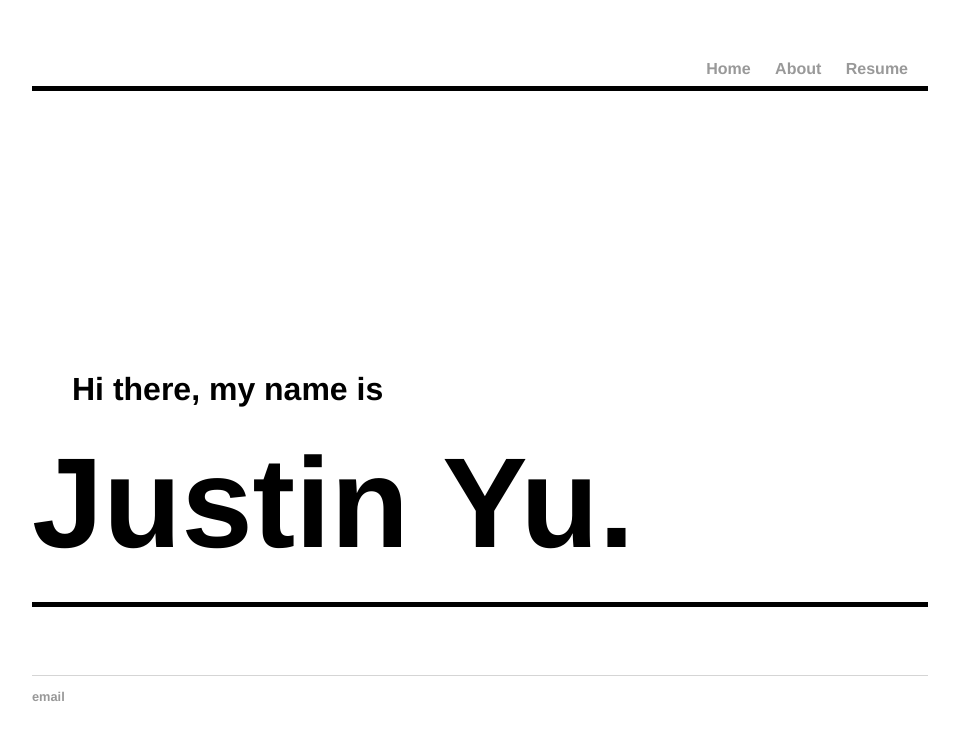
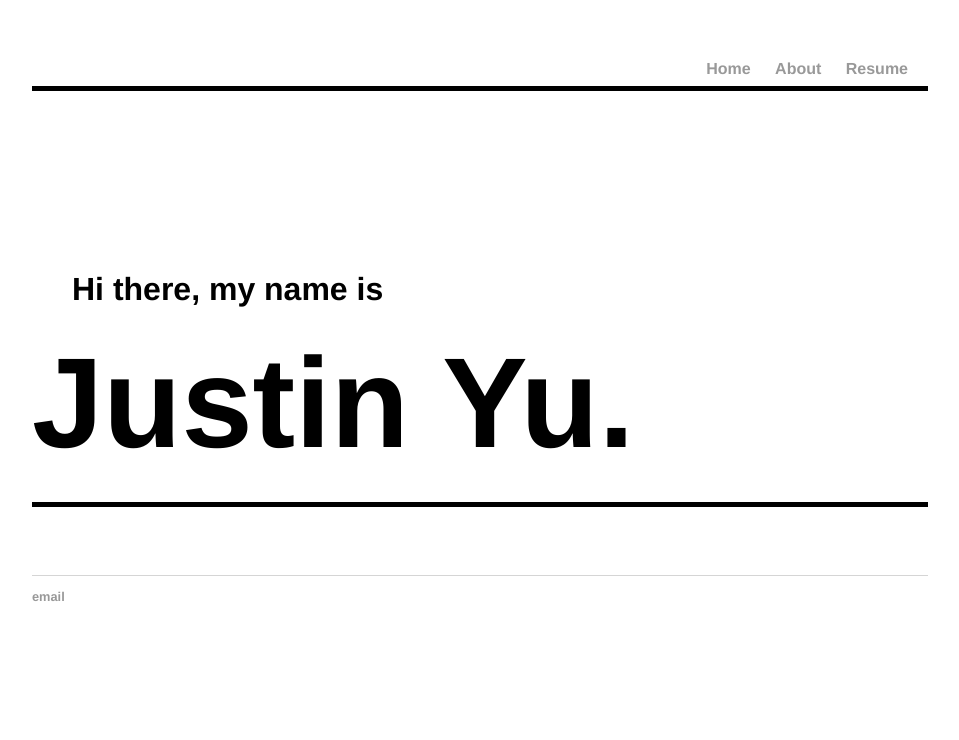
Before and after one commit to justinjelly/justinjelly.github.io, a Jekyll site: the page built from index.html, in a window 1280 px wide. Shown: the top 740 px of the page, without its empty margins (160-1119 px from the left). Built offline with Jekyll 4.4.1, drawn with Linux system fonts in a browser that asks for light colours.

Commit message:
Update index.html

```diff
--- a/index.html
+++ b/index.html
@@ -3,7 +3,7 @@ layout: default
 title: Justin Yu
 ---
 <div class="blurb">
-	<h1 style="font-size:2em; margin-top: 280px; margin-left: 40px;">Hi there, my name is</h1>
+	<h1 style="font-size:2em; margin-top: 180px; margin-left: 40px;">Hi there, my name is</h1>
 	<h1 style="font-size:8em; margin-top: 10px;">Justin Yu.</h1>
 	<hr style="height:5px; border-width:0; color:black; background-color:black; position:relative; bottom:60px;">
 </div>
```
